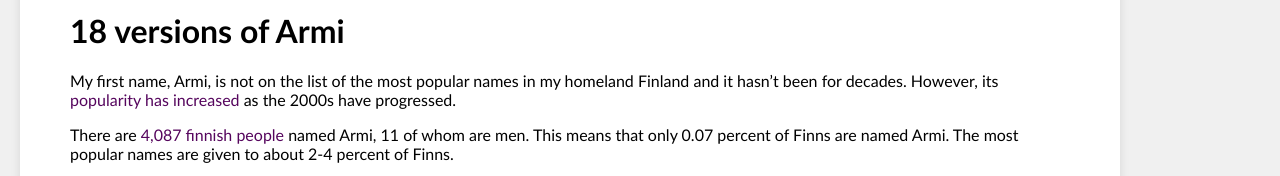
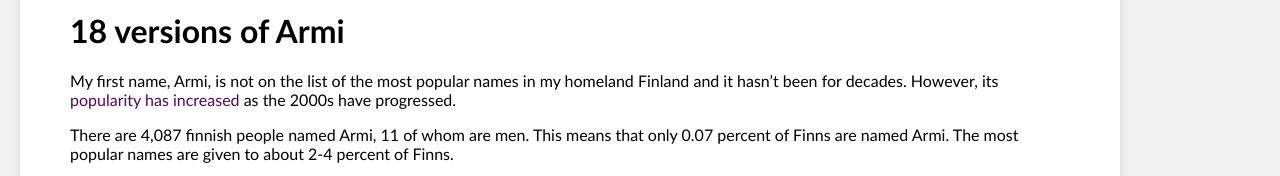
Before and after one commit to armyniemela/nameproject, a plain HTML site: page index.html in a window 1280 px wide. Shown: the part 780-956 px from the top of the page. Drawn offline with nearby package versions, Linux system fonts and the light colour scheme.

Commit message:
Update index.html

```diff
--- a/index.html
+++ b/index.html
@@ -66,10 +66,7 @@
             and it hasn’t been for decades. However, its <a href="https://nimipalvelu.dvv.fi/etunimihaku?nimi=Armi" target="_blank">
             popularity has increased</a> as the 2000s have progressed. </p>
 
-        <p>There are <a href="https://github.com/armyniemela/nameproject/blob/9355ce1a0cf67a5d92cfa77edc0b50293b610ba5/etunimitilasto2024.xlsx" download="etunimitilasto2024.xlsx"> 4,087 finnish people </a> named Armi, 11 of whom are men.
-
-
-            This means that only 0.07 percent of Finns are named Armi. The most popular names are given to about 2-4 percent of Finns.</p>
+        <p>There are 4,087 finnish people </a> named Armi, 11 of whom are men. This means that only 0.07 percent of Finns are named Armi. The most popular names are given to about 2-4 percent of Finns.</p>
         <p>My first name is rare in Finland, and you don't see Armi in foreign texts, so I assumed
             the name would be even rarer in the United States. Nevertheless, I knew that different
             variations of the name – Armida, Armin... – would certainly be found in
```
